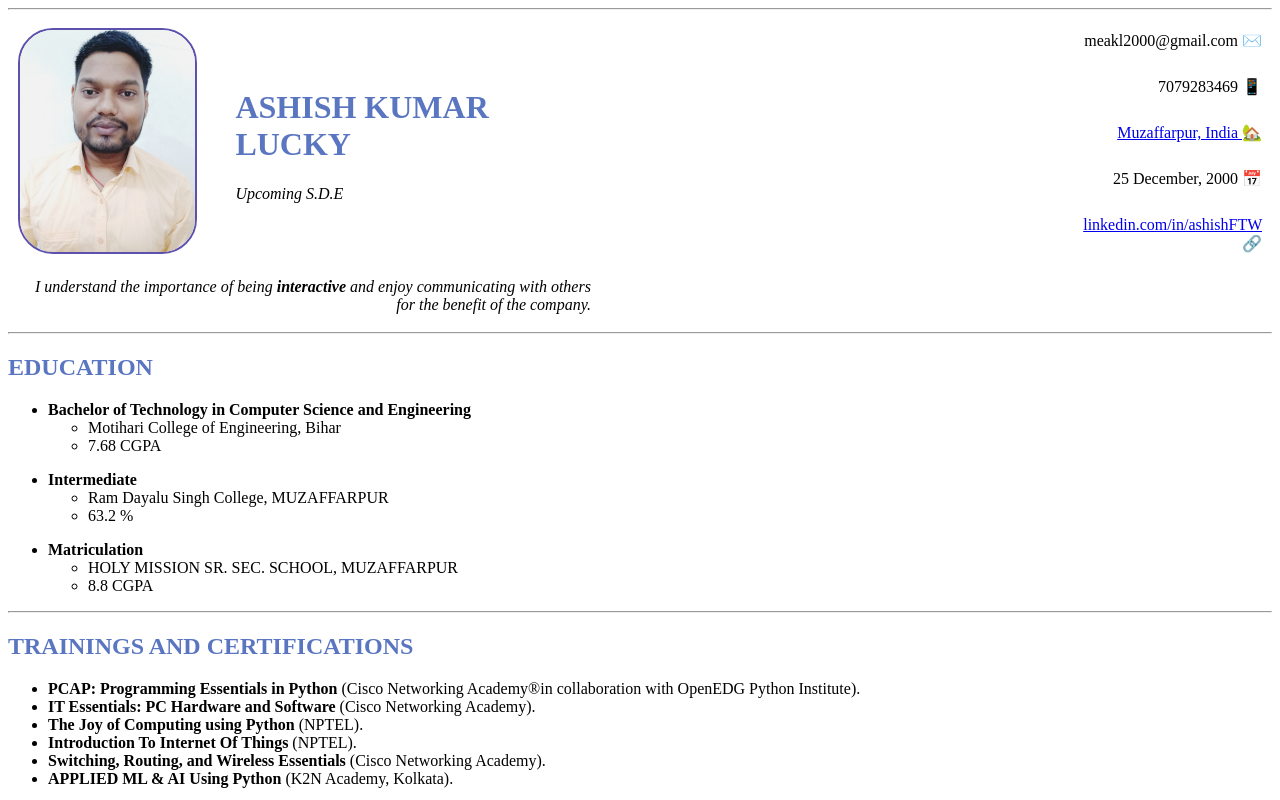
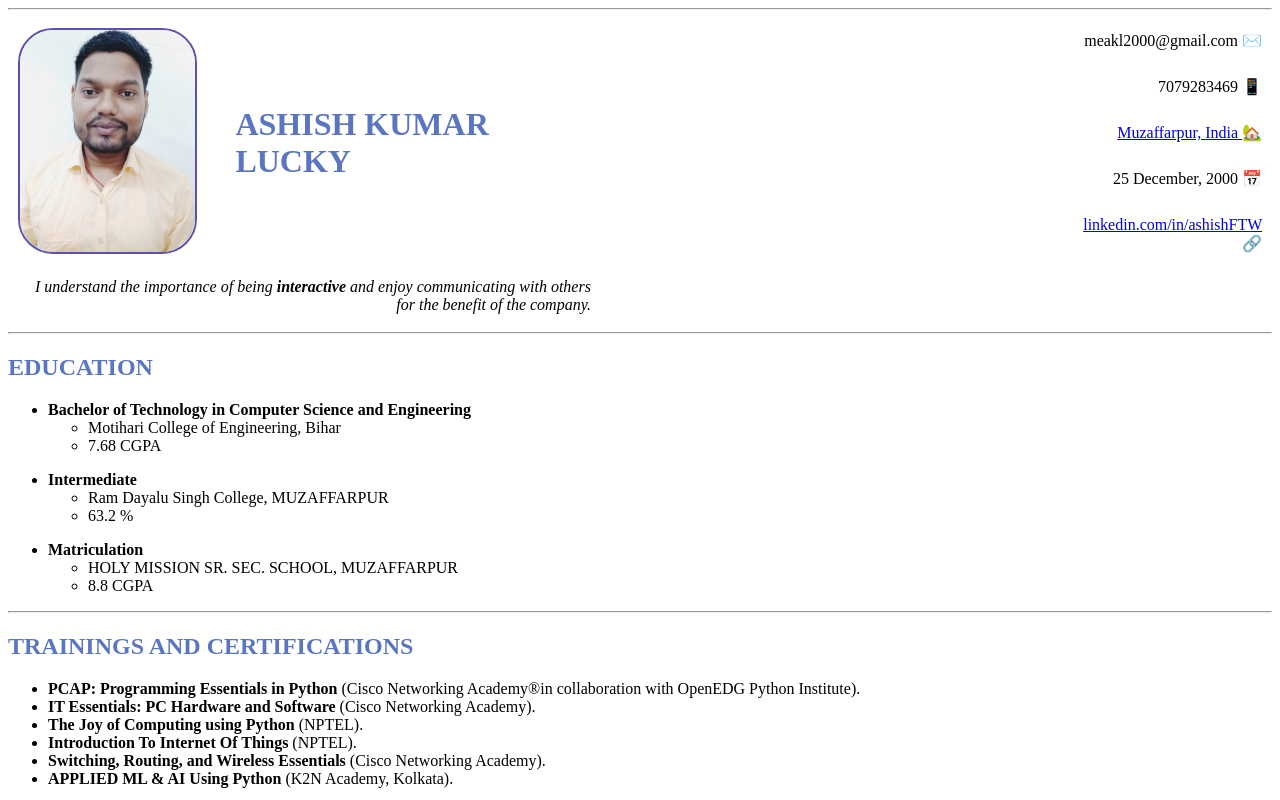
Before and after one commit to ashishFTW/Resume, a plain HTML site: page index.html in a window 1280 px wide. Shown: the top 800 px of the page. Drawn offline with Linux system fonts and the light colour scheme; files whose address does not match are found by name.

Commit message:
Update index.html

```diff
--- a/index.html
+++ b/index.html
@@ -8,7 +8,7 @@
     <table  cellspacing="0" cellpadding="10">
         <tr>
             <td rowspan="5"><img src=".//photo.jpg" alt="" style="width: 175px; border: 2px solid rgb(92, 82, 174); border-radius: 35px;"></td>
-            <td rowspan="5"><h1 style="color: rgb(90, 118, 193);" >ASHISH KUMAR LUCKY </h1> <p><em>Upcoming S.D.E</em></p></td>
+            <td rowspan="5"><h1 style="color: rgb(90, 118, 193);" >ASHISH KUMAR LUCKY </h1> <p><em></em></p></td>
             <td></td>
             <td></td>
             <td></td>
```
